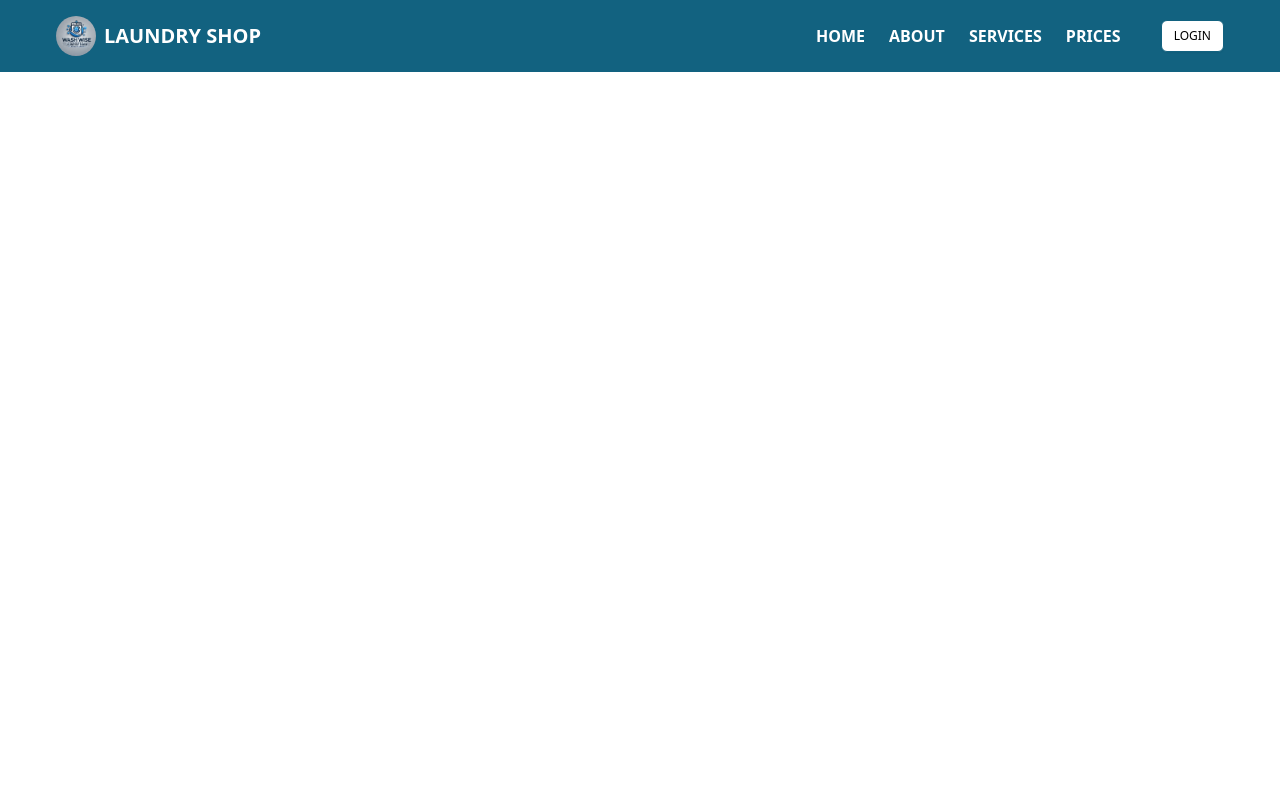
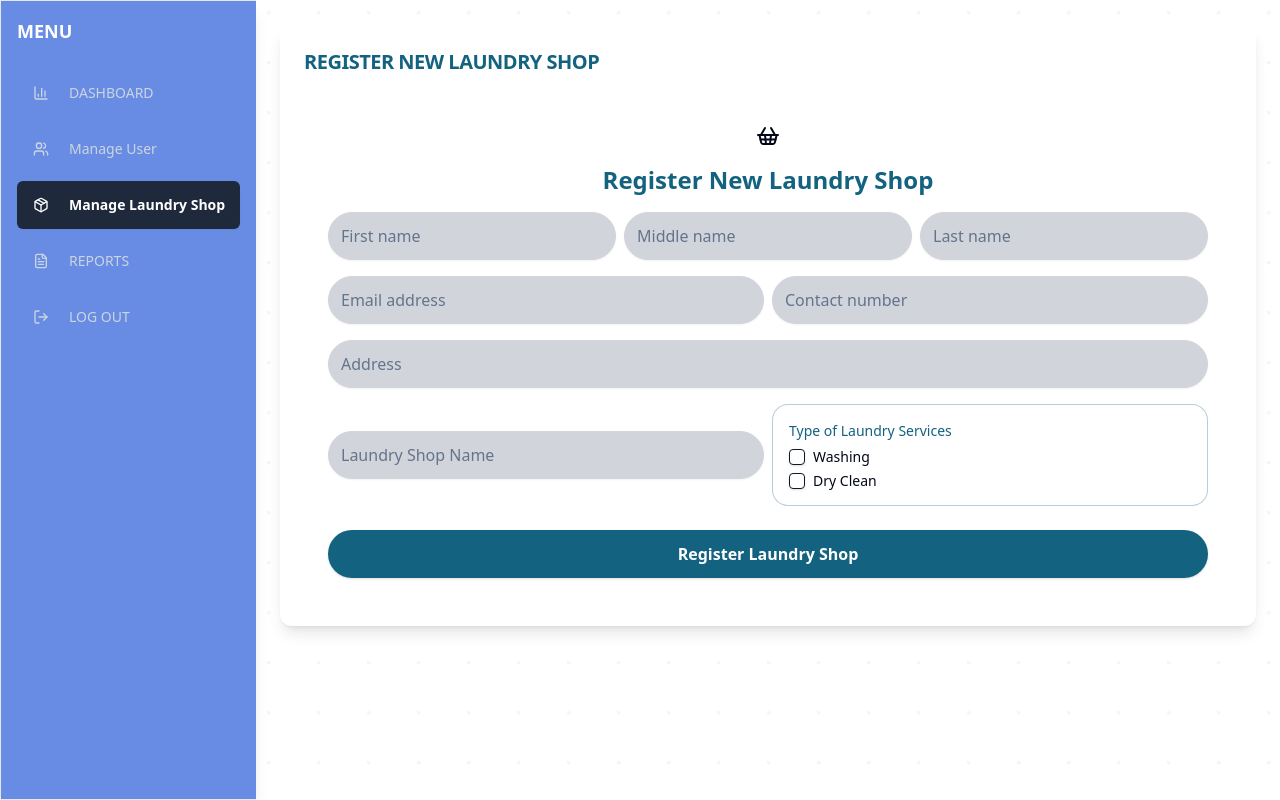
Before and after one commit to cLeAr2468/Laundry-system, a React (Vite) app in the folder laundry-ms/: page /dashboard/registerLS in a window 1280 px wide. Built offline with nearby package versions, Linux system fonts and the light colour scheme.

Commit message:
registerLS and user admin fix

```diff
--- a/laundry-ms/src/App.jsx
+++ b/laundry-ms/src/App.jsx
@@ -19,9 +19,9 @@ function AppContent() {
     '/dashboard',
     '/dashboard/users',
     '/dashboard/shops',
-    '/register',
+    '/dashboard/register',
     '/login',
-    '/registerLS',
+    '/dashboard/registerLS',
     '/laundryTable',
     '/userTable',
     '/about',
@@ -47,8 +47,10 @@ function AppContent() {
         <Route path="/dashboard" element={<Dashboard />} />
         <Route path="/dashboard/users" element={<Dashboard showUsers />} />
         <Route path="/dashboard/users/:id" element={<Dashboard showUserDetails />} />
+        <Route path="/dashboard/register" element={<Dashboard showRegister />} />
         <Route path="/dashboard/shops" element={<Dashboard showShops />} />
         <Route path="/dashboard/shops/:id" element={<Dashboard showShopDetails />} />
+        <Route path="/dashboard/registerLS" element={<Dashboard showLaundryRegister />} />
         <Route path="/register" element={<Register />} />
         <Route path="/registerLS" element={<RegisterLS />} />
         <Route path="/laundryTable" element={<LaundryTable />} />
--- a/laundry-ms/src/components/layout/LaundryTable.jsx
+++ b/laundry-ms/src/components/layout/LaundryTable.jsx
@@ -257,6 +257,13 @@ const LaundryTable = ({ embedded = false }) => {
                             <option value="active">Active</option>
                             <option value="inactive">Inactive</option>
                         </select>
+                                  <Button
+                                    className="bg-[#126280] hover:bg-[#126280]/80 p-2 md:w-auto"
+                                    size="icon"
+                                    onClick={() => navigate('/dashboard/registerLS')}
+                                  >
+                                    Add Laundry Shop
+                                  </Button>
                     </div>
                 </div>
 
--- a/laundry-ms/src/components/layout/Sidebar.jsx
+++ b/laundry-ms/src/components/layout/Sidebar.jsx
@@ -35,7 +35,10 @@ const Sidebar = () => {
         <nav className="space-y-2">
           {menuItems.map((item) => {
             const Icon = item.icon;
-            const isActive = location.pathname === item.path;
+            // Check if current path matches item path or is related to the same section
+            const isActive = location.pathname === item.path ||
+              (item.path === '/dashboard/shops' && location.pathname === '/dashboard/registerLS') ||
+              (item.path === '/dashboard/users' && location.pathname === '/dashboard/register');
             return (
               <Button
                 key={item.name}
--- a/laundry-ms/src/components/layout/dashboard.jsx
+++ b/laundry-ms/src/components/layout/dashboard.jsx
@@ -7,8 +7,10 @@ import UserTable from './userTable';
 import LaundryTable from './LaundryTable';
 import UserDetails from './userDetails';
 import ShopDetails from './shopDetails';
+import Register from './register';
+import RegisterLS from './registerLS';
 
-const Dashboard = ({ showUsers = false, showShops = false, showUserDetails = false, showShopDetails = false }) => {
+const Dashboard = ({ showUsers = false, showShops = false, showUserDetails = false, showShopDetails = false, showRegister = false, showLaundryRegister = false }) => {
   return (
     <div className="flex h-screen bg-transparent">
       <Sidebar />
@@ -33,6 +35,24 @@ const Dashboard = ({ showUsers = false, showShops = false, showUserDetails = fal
               </CardHeader>
               <CardContent>
                 <UserTable embedded />
+              </CardContent>
+            </Card>
+          ) : showRegister ? (
+            <Card className="bg-white shadow-lg border-0">
+              <CardHeader className="pb-2">
+                <CardTitle className="text-xl font-semibold text-[#126280]">REGISTER NEW USER</CardTitle>
+              </CardHeader>
+              <CardContent>
+                <Register embedded />
+              </CardContent>
+            </Card>
+          ) : showLaundryRegister ? (
+            <Card className="bg-white shadow-lg border-0">
+              <CardHeader>
+                <CardTitle className="text-xl font-semibold text-[#126280]">REGISTER NEW LAUNDRY SHOP</CardTitle>
+              </CardHeader>
+              <CardContent>
+                <RegisterLS embedded />
               </CardContent>
             </Card>
           ) : showUserDetails ? (
--- a/laundry-ms/src/components/layout/registerLS.jsx
+++ b/laundry-ms/src/components/layout/registerLS.jsx
@@ -4,8 +4,9 @@ import { Input } from "@/components/ui/input";
 import { Button } from "@/components/ui/button";
 import { Checkbox } from "@/components/ui/checkbox";
 import { useNavigate } from "react-router-dom";
+import { ShoppingBasket } from "lucide-react";
 
-const RegisterLS = () => {
+const RegisterLS = ({ embedded = false }) => {
   const navigate = useNavigate();
   const [error, setError] = useState("");
   const [formData, setFormData] = useState({
@@ -69,26 +70,22 @@ const RegisterLS = () => {
 
   return (
     <div
-      className="min-h-screen bg-cover bg-center"
-      style={{
+      className={embedded ? "w-full" : "min-h-screen bg-cover bg-center"}
+      style={embedded ? {} : {
         backgroundImage: "url('/laundry-logo.jpg')",
         backgroundSize: "contain",
         backgroundRepeat: "repeat",
       }}
     >
-      <div className="bg-[#A4DCF4] bg-opacity-80 min-h-screen md:pt-5 flex items-center justify-center">
-        <div className="w-full md:w-1/2 flex items-center justify-center">
-          <Card className="w-full max-w-7xl shadow-lg bg-[#E4F4FC]/80">
+      <div className={embedded ? "w-full" : "bg-[#A4DCF4] bg-opacity-80 min-h-screen md:pt-5 flex items-center justify-center"}>
+        <div className={`${embedded ? 'w-full' : 'w-full md:w-1/2'} flex items-center justify-center`}>
+          <div className={`w-full ${embedded ? '' : 'max-w-7xl'}`}>
             <CardContent className="space-y-3 md:space-y-4 p-4 md:p-6">
-              <div className="flex items-center justify-center mb-2 md:mb-4 mt-5 md:mt-0">
-                <img
-                  src="/user.jpg"
-                  alt="Login Visual"
-                  className="w-[70px] md:w-[90px] h-[70px] md:h-[90px] rounded-[100%]"
-                />
+              <div className="flex items-center justify-center mb-4  max-w-2xl mx-auto">
+               <ShoppingBasket />
               </div>
-              <h2 className="text-xl md:text-2xl font-bold text-center">
-                Registration for Laundry
+              <h2 className="text-xl md:text-2xl font-bold text-[#126280] text-center mb-4">
+                Register New Laundry Shop
               </h2>
 
               {error && (
@@ -184,9 +181,9 @@ const RegisterLS = () => {
                     />
                   </div>
                   <div className="space-y-2 w-full">
-                    <div className="bg-gray-300 rounded-2xl p-4">
-                      <p className="text-sm font-medium mb-2">
-                        Type of Laundry
+                    <div className="bg-white rounded-2xl p-4 border border-[#126280]/30">
+                      <p className="text-sm font-medium mb-2 text-[#126280]">
+                        Type of Laundry Services
                       </p>
                       <div className="space-y-2">
                         <div className="flex items-center space-x-2">
@@ -226,12 +223,13 @@ const RegisterLS = () => {
 
                 <Button
                   type="submit"
-                  className="w-full mt-6 bg-[#126280] hover:bg-[#126280]/10 h-10 md:h-12 text-sm md:text-base text-white"
+                  className="w-full mt-6 bg-[#126280] hover:bg-[#126280]/80 h-10 md:h-12 text-sm md:text-base text-white rounded-full font-semibold"
                 >
-                  Register
+                  Register Laundry Shop
                 </Button>
               </form>
 
+              {!embedded && (
                 <p className="text-sm md:text-md text-center text-gray-600 mt-2 md:mt-4">
                   <a
                     href="/dashboard"
@@ -240,8 +238,9 @@ const RegisterLS = () => {
                     Back
                   </a>
                 </p>
+              )}
             </CardContent>
-          </Card>
+          </div>
         </div>
       </div>
     </div>
--- a/laundry-ms/src/components/layout/userTable.jsx
+++ b/laundry-ms/src/components/layout/userTable.jsx
@@ -246,6 +246,7 @@ const UserTable = ({ embedded = false }) => {
         )}
 
         {/* Search and Filters Section */}
+
         <div className="flex flex-col md:flex-row justify-between items-center gap-4 px-4 py-4">
           <div className="flex items-center gap-2 w-full md:w-auto">
             <Input
@@ -282,8 +283,16 @@ const UserTable = ({ embedded = false }) => {
               <option value="active">Active</option>
               <option value="inactive">Inactive</option>
             </select>
+                      <Button
+            className="bg-[#126280] hover:bg-[#126280]/80 p-2 md:w-auto"
+            size="icon"
+            onClick={() => navigate('/dashboard/register')}
+          >
+            Add New User
+          </Button>
           </div>
         </div>
+
 
         {/* Table Section */}
         <div className={embedded ? "p-0" : "px-4 pb-6"}>
```
Also changed, not shown: laundry-ms/src/components/layout/register.jsx (+20 -18 lines). Lines whose indentation alone changed are shown as unchanged.
